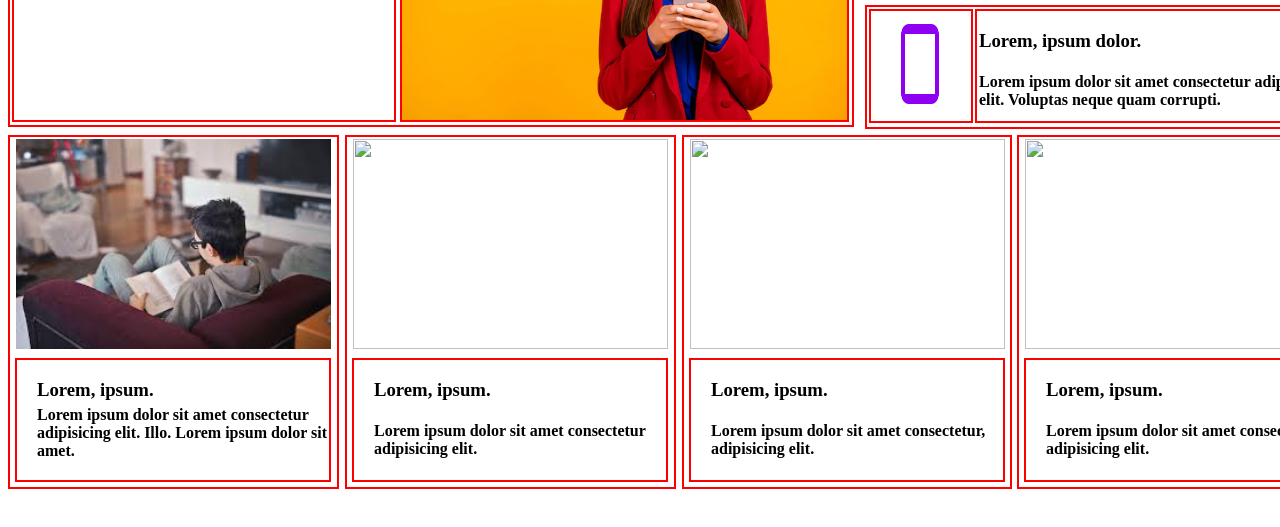
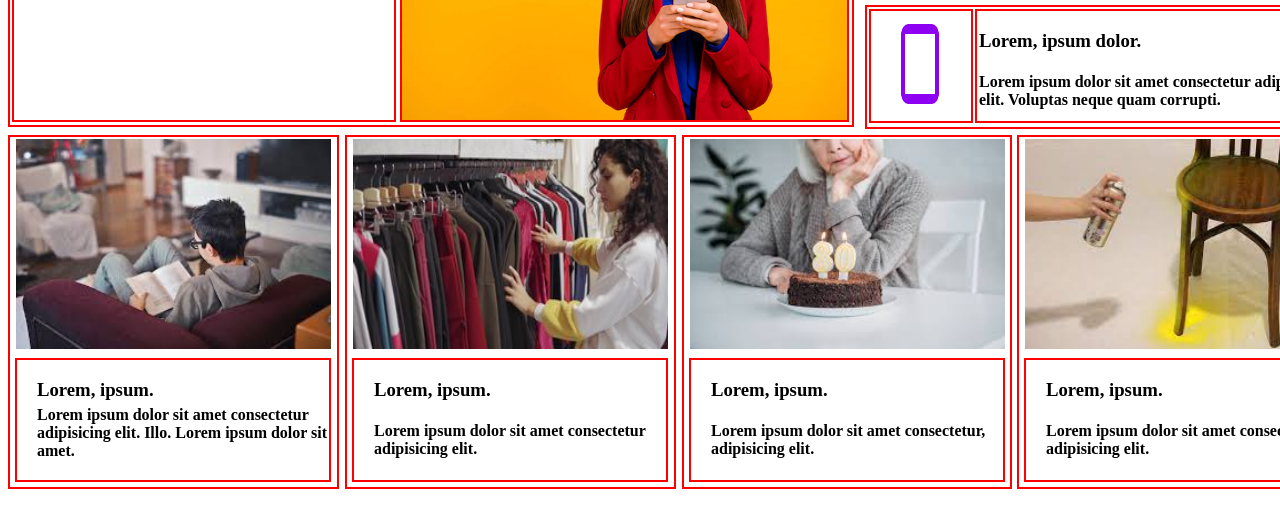
Before and after one commit to Jorge-Antonio-Torres-Lozoya/Paginas-WEB, a plain HTML site: page 3era_practica/index.html in a window 1280 px wide. Shown: the part 175-702 px from the top of the page. Drawn offline with Linux system fonts and the light colour scheme.

Commit message:
Update index.html

```diff
--- a/3era_practica/index.html
+++ b/3era_practica/index.html
@@ -38,18 +38,18 @@
 </div>
         </div>
         <div class="contenedor2">
-            <img id="ropa" src="./3era_practica/img/ropa.jpg" alt="">
+            <img id="ropa" src="./img/ropa.jpg" alt="">
             <div class="contenedor-texto"><h3>Lorem, ipsum.</h3><h4>Lorem ipsum dolor sit amet consectetur adipisicing elit.</h4></div>
 
 
         </div>
         <div class="contenedor3">
-            <img id="pastel" src="./3era_practica/img/pasteljpg.jpg" alt="">
+            <img id="pastel" src="./img/pasteljpg.jpg" alt="">
             <div class="contenedor-texto"><h3>Lorem, ipsum.</h3><h4>Lorem ipsum dolor sit amet consectetur, adipisicing elit.</h4></div>
 
         </div>
         <div class="contenedor4">
-            <img id="pintura" src="./3era_practica/img/pintura.jpg" alt="">
+            <img id="pintura" src="./img/pintura.jpg" alt="">
             <div class="contenedor-texto"><h3>Lorem, ipsum.</h3><h4>Lorem ipsum dolor sit amet consectetur, adipisicing elit.</h4></div>
 
         </div>
```
